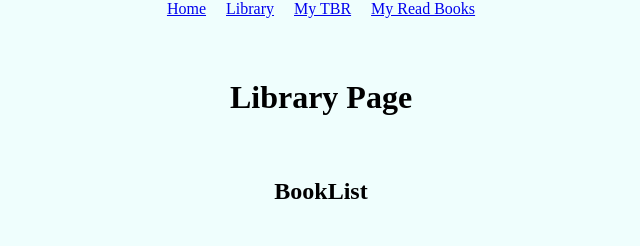
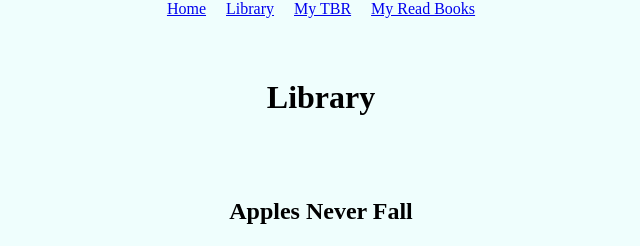
Before and after one commit to laurenhalpert/book-trackr, a React (Create React App) app in the folder my-app/: page /library in a window 1280 px wide. Shown: the part 148-394 px from the top of the page, without its empty margins (319-959 px from the left). Built offline with nearby package versions, Linux system fonts and the light colour scheme.

Commit message:
edit component text

```diff
--- a/my-app/src/BookList.js
+++ b/my-app/src/BookList.js
@@ -4,7 +4,6 @@
 function BookList({ books, onAddToTBR, onAddToRead, onRemove }) {
     return(
         <div id="booklist">
-            <h2>BookList</h2>
             {books.map(book => {
                 return(
                     <Book key={book.id} book={book} onAddToTBR={onAddToTBR} onAddToRead={onAddToRead} onRemove={onRemove}/>
--- a/my-app/src/Library.js
+++ b/my-app/src/Library.js
@@ -5,7 +5,7 @@
 function Library({books, onAddToTBR, onAddToRead, onRemove }) {
     return(
         <div id="library">
-            <h1>Library Page</h1>
+            <h1>Library</h1>
             <BookList books={books} onAddToTBR={onAddToTBR} onAddToRead={onAddToRead} onRemove={onRemove}/>
             <br></br>
             <h2>Don't see what you're looking for?</h2>
--- a/my-app/src/MyRead.js
+++ b/my-app/src/MyRead.js
@@ -4,7 +4,7 @@
 function MyRead({ books }) {
     return(
         <div id="myread">
-            <h3>Read</h3>
+            <h1>My Read Books</h1>
             <BookList books={books} />
         </div>
     )
--- a/my-app/src/MyTBR.js
+++ b/my-app/src/MyTBR.js
@@ -5,7 +5,7 @@
     console.log(books)
     return(
         <div id="mytbr">
-            <h3>TBR</h3>
+            <h1>My TBR</h1>
             <BookList books={books} onAddToRead={onAddToRead} onAddToTBR={onAddToTBR} onRemove={onRemove}/>
         </div>
     )
```
